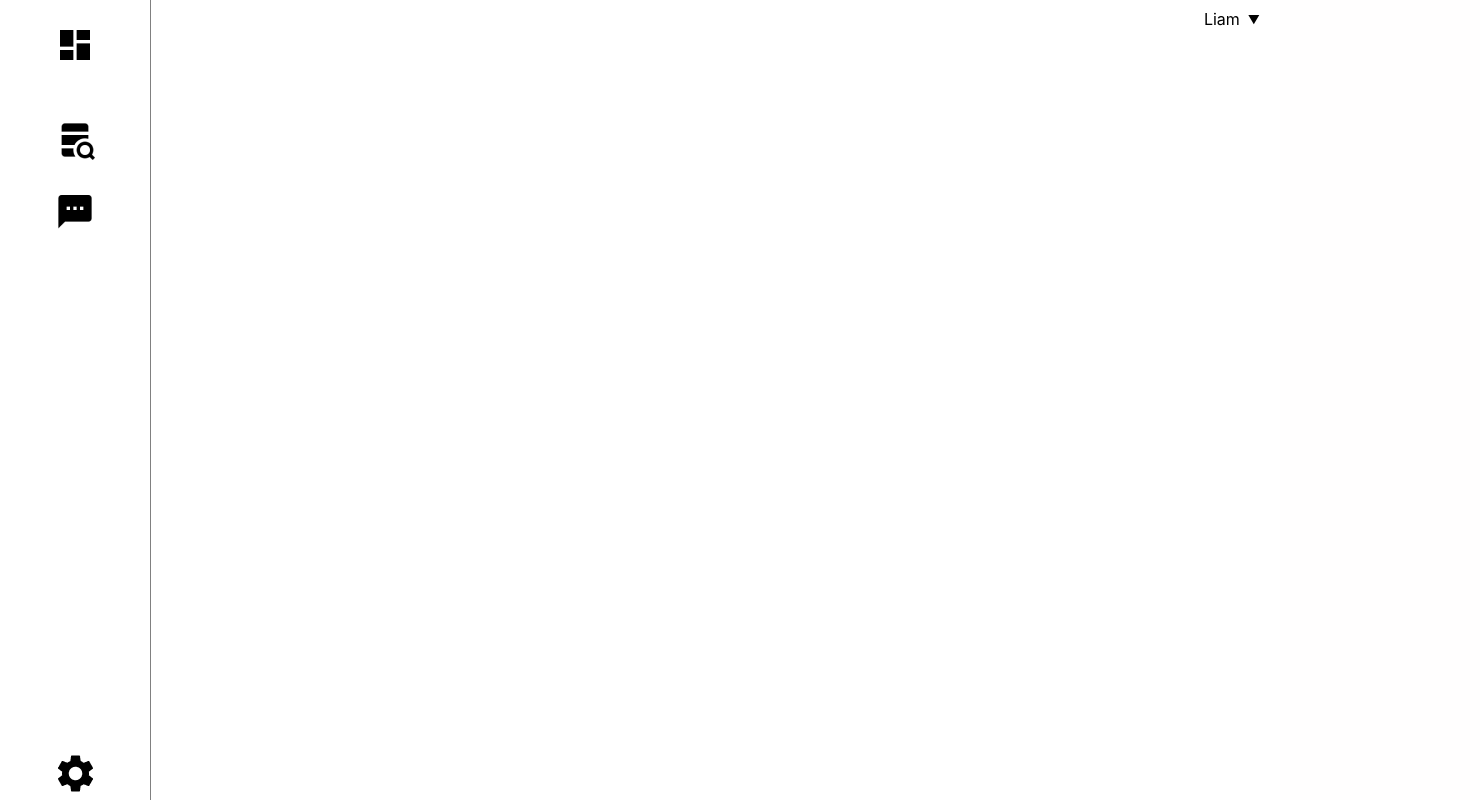
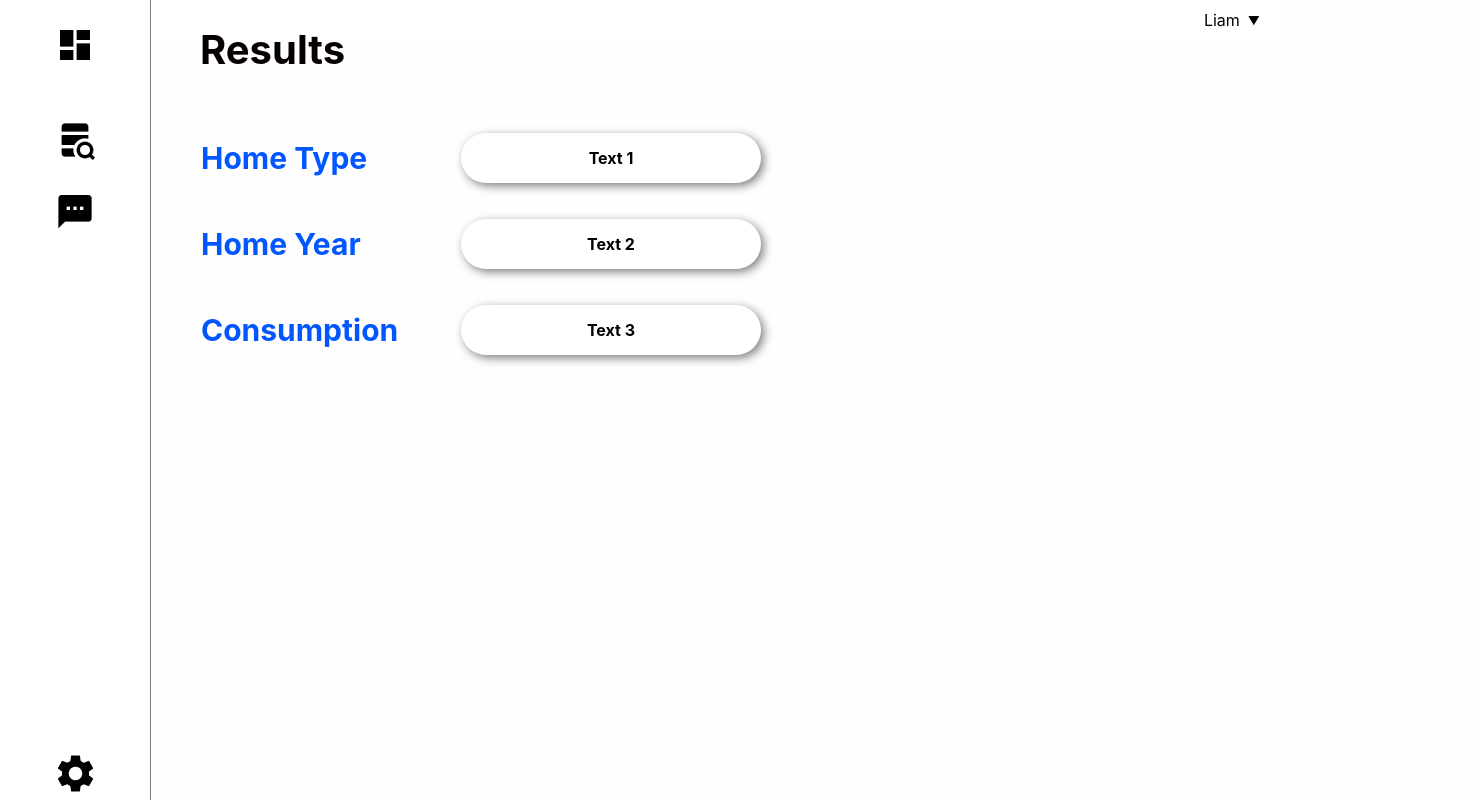
Before and after one commit to beaumccartney/heat-pump-calculator, a React (Create React App) app in the folder client/: page /results in a window 1280 px wide. Shown: the whole page, 1480 px wide, since content can reach past the window. Built offline with nearby package versions, Linux system fonts and the light colour scheme.

Commit message:
Update App.js

```diff
--- a/client/src/App.js
+++ b/client/src/App.js
@@ -2,7 +2,9 @@ import React from 'react';
 import Header from './components/common/Header';
 import Sidebar from './components/common/Sidebar';
 import { Home } from './components/home/Home';
-import './App.css'; // Your App specific styles
+import './App.css'; // Your App specific styles\
+import CustomComponents from './components/common/CustomComponents';
+import { Pages } from './components/pages/Pages';
 
 function App() {
   const username = "Liam";
@@ -11,8 +13,8 @@ function App() {
     <div className="app-container">
       <Sidebar />
       <div className="main-content">
-        <Header username={username} />
-        <Home />
+        <Header username = {username}/>
+        <Pages/>
       </div>
     </div>
   );
```
